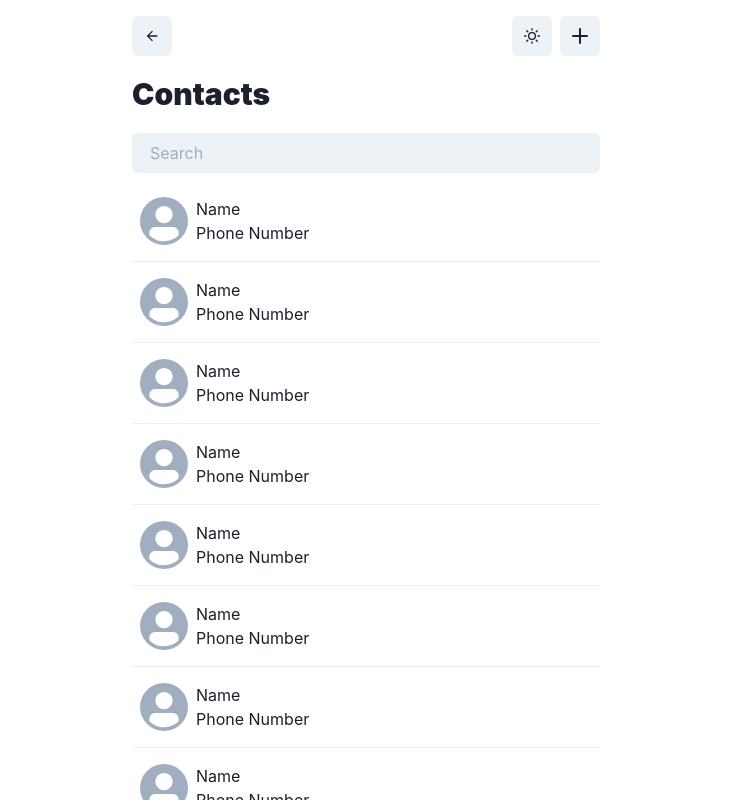
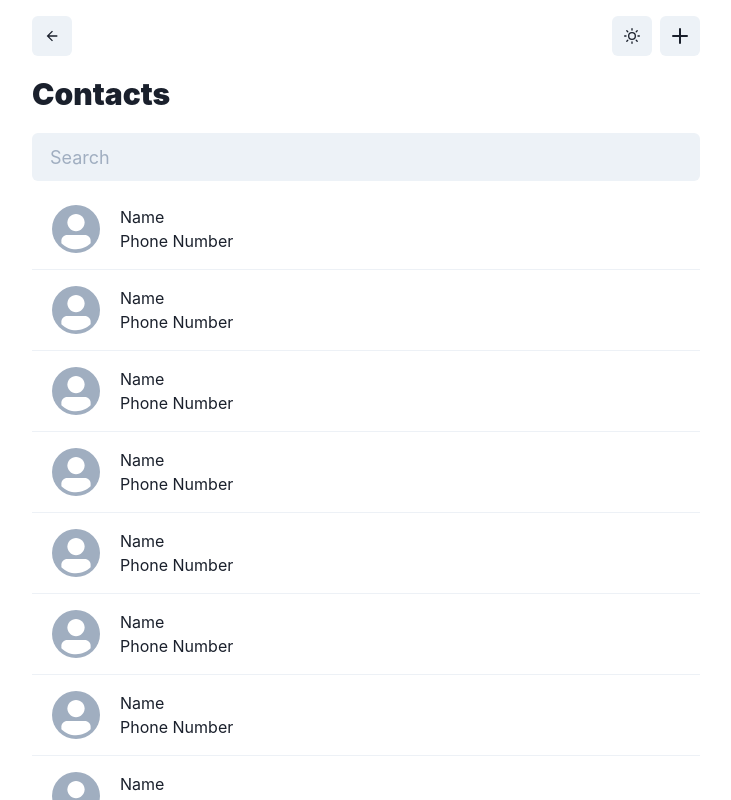
Before and after one commit to Blaise1030/contactapp, a React (Vite) app: page / in a window 1280 px wide. Shown: the whole page, without its empty margins (274-1005 px from the left). Built offline with nearby package versions, Linux system fonts and the light colour scheme.

Commit message:
Added add contacts drawer

```diff
--- a/package.json
+++ b/package.json
@@ -14,7 +14,8 @@
     "@emotion/styled": "^11.8.1",
     "framer-motion": "^6.2.9",
     "react": "^17.0.2",
-    "react-dom": "^17.0.2"
+    "react-dom": "^17.0.2",
+    "react-router-dom": "^6.3.0"
   },
   "devDependencies": {
     "@types/react": "^17.0.33",
--- /dev/null
+++ b/src/AddContactsPage.tsx
@@ -0,0 +1,30 @@
+import {
+  Button,
+  Center,
+  Divider,
+  Input,
+  Spacer,
+  Text,
+  VStack,
+} from "@chakra-ui/react";
+
+const AddContactsPage = () => {
+  return (
+    <Center h="full" w="full">
+      <VStack w={"full"} align="start" h="full">
+        <Spacer></Spacer>
+        <Text fontSize={"3xl"} fontWeight="black" my={4}>
+          New Contact
+        </Text>
+        <Input placeholder="Contact Name" variant={"filled"} mb={2}></Input>
+        <Input placeholder="Phone Number" variant={"filled"} mb={2}></Input>
+        <Divider my={5} />
+        <Button isFullWidth size={"lg"} colorScheme="twitter">
+          Add Contact
+        </Button>
+      </VStack>
+    </Center>
+  );
+};
+
+export default AddContactsPage;
--- a/src/App.tsx
+++ b/src/App.tsx
@@ -2,27 +2,54 @@ import { AddIcon, ArrowBackIcon, MoonIcon, SunIcon } from "@chakra-ui/icons";
 import {
   Avatar,
   Box,
+  Button,
   Divider,
+  Drawer,
+  DrawerBody,
+  DrawerCloseButton,
+  DrawerContent,
+  DrawerFooter,
+  DrawerHeader,
+  DrawerOverlay,
   HStack,
   IconButton,
   Input,
   Spacer,
   Text,
+  useBreakpointValue,
   useColorMode,
+  useDisclosure,
   VStack,
 } from "@chakra-ui/react";
+import { useState } from "react";
+import AddContactsPage from "./AddContactsPage";
 
 function App() {
-  const { colorMode, toggleColorMode } = useColorMode();
   return (
     <Box w={"100vw"} h={"100vh"} overflowX="hidden">
-      <Box w={["100%", 500, 500]} h={"100%"} margin={"auto"} p={4}>
+      <Box w={["100%", 700, 700]} h={"100%"} margin={"auto"} p={4}>
+        <ContactsPage />
+      </Box>
+    </Box>
+  );
+}
+
+export default App;
+
+const ContactsPage = () => {
+  const { colorMode, toggleColorMode } = useColorMode();
+  const { isOpen, onClose, onToggle } = useDisclosure();
+  const drawerPosition = useBreakpointValue({ base: "bottom", lg: "right" });
+
+  const inputSize = useBreakpointValue({ base: "md", lg: "lg" });
+
+  const [contacts, setContacts] = useState([1, 2, 3, 4, 5, 6, 7, 7, 8]);
+
+  return (
+    <>
+      {/* Navbar */}
       <HStack>
-          <IconButton
-            icon={<ArrowBackIcon />}
-            variant="solid"
-            aria-label={""}
-          />
+        <IconButton icon={<ArrowBackIcon />} variant="solid" aria-label={""} />
         <Spacer />
         <IconButton
           icon={colorMode === "dark" ? <MoonIcon /> : <SunIcon />}
@@ -30,45 +57,82 @@ function App() {
           aria-label={"lightMode"}
         />
 
-          <IconButton icon={<AddIcon />} aria-label={"addIcon"} />
+        <IconButton
+          icon={<AddIcon />}
+          aria-label={"addIcon"}
+          onClick={onToggle}
+        />
       </HStack>
 
+      {/* Drawer */}
+      <Drawer
+        placement={drawerPosition as any}
+        onClose={onClose}
+        isOpen={isOpen}
+        size={"md"}
+      >
+        <DrawerOverlay />
+        <DrawerContent>
+          <DrawerCloseButton />
+          <DrawerHeader fontSize={"3xl"} fontWeight="black" my={4}>
+            New Contact
+          </DrawerHeader>
+          <DrawerBody>
+            <Input
+              size={inputSize}
+              placeholder="Contact Name"
+              variant={"filled"}
+              mb={2}
+            ></Input>
+            <Input
+              size={inputSize}
+              placeholder="Phone Number"
+              variant={"filled"}
+              mb={2}
+            ></Input>
+          </DrawerBody>
+
+          <DrawerFooter>
+            <Button isFullWidth size={"lg"} colorScheme="twitter">
+              Add Contact
+            </Button>
+          </DrawerFooter>
+        </DrawerContent>
+      </Drawer>
+
+      {/* List */}
       <Text fontSize={"3xl"} fontWeight="black" my={4}>
         Contacts
       </Text>
-        <Input placeholder="Search" variant={"filled"}></Input>
+      <Input size={inputSize} placeholder="Search" variant={"filled"}></Input>
       <Box pt={2}>
-          <ContactCards />
-          <ContactCards />
-          <ContactCards />
-          <ContactCards />
-          <ContactCards />
-          <ContactCards />
-          <ContactCards />
-          <ContactCards />
-          <ContactCards />
-          <ContactCards />
-          <ContactCards />
+        {contacts.map((_, index) => (
+          <ContactCards key={index} />
+        ))}
       </Box>
-      </Box>
-    </Box>
+    </>
   );
-}
-
-export default App;
+};
 
 const ContactCards = () => {
+  const { colorMode } = useColorMode();
   return (
     <>
-      <HStack px={2} py={4}>
-        <Avatar />
-        <VStack align={"start"}>
+      <HStack
+        _hover={{
+          bg: colorMode === "light" ? "blue.50" : "rgba(66,153,225,0.3)",
+          cursor: "pointer",
+          rounded: "md",
+        }}
+        px={5}
+        py={4}
+      >
+        <Avatar mr={3} />
         <span>
           Name
           <br />
           Phone Number
         </span>
-        </VStack>
       </HStack>
       <Divider />
     </>
```
Also changed, not shown: 1 other file (tests, documents, lock files or other folders). Lines whose indentation alone changed are shown as unchanged.
